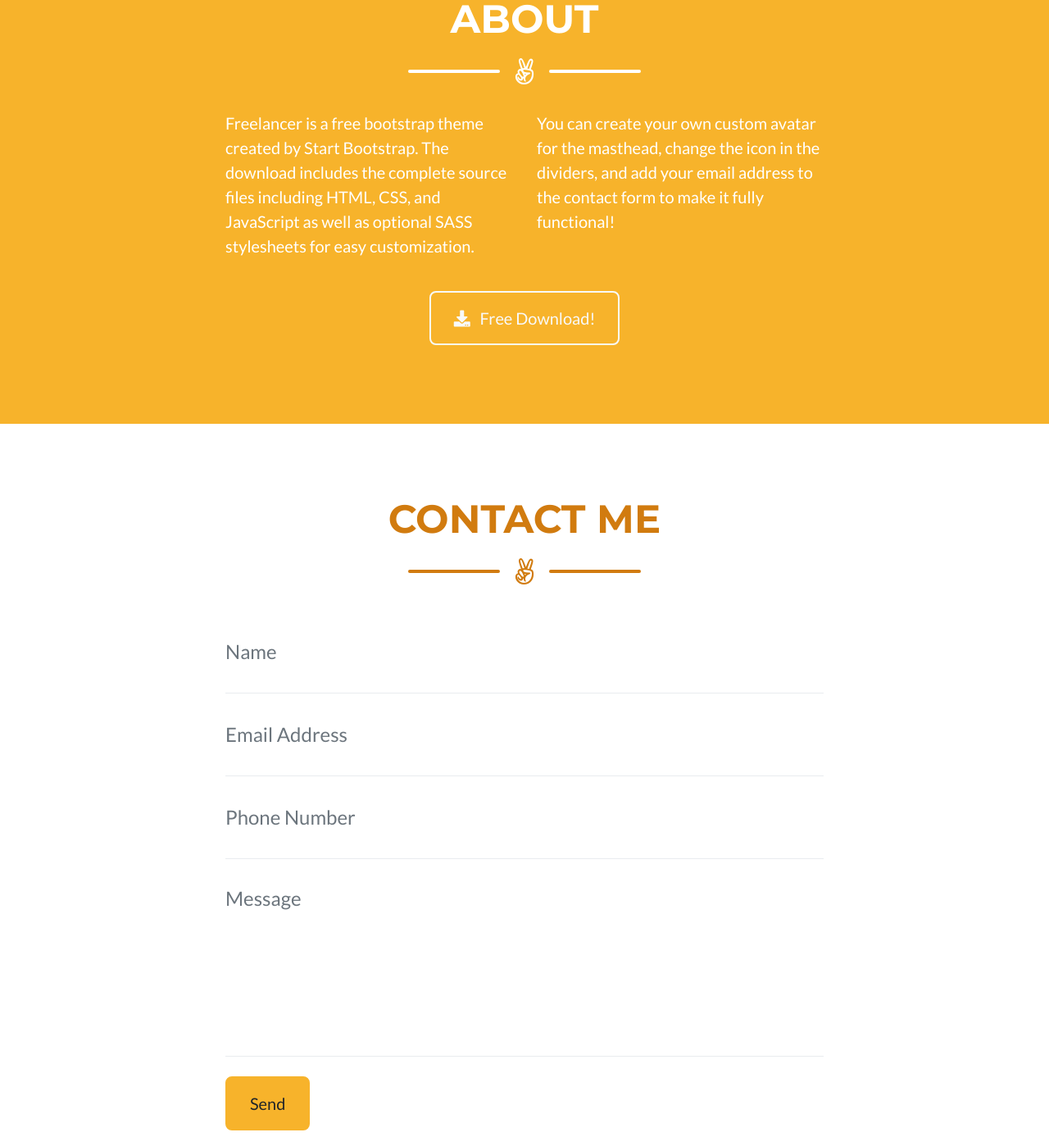
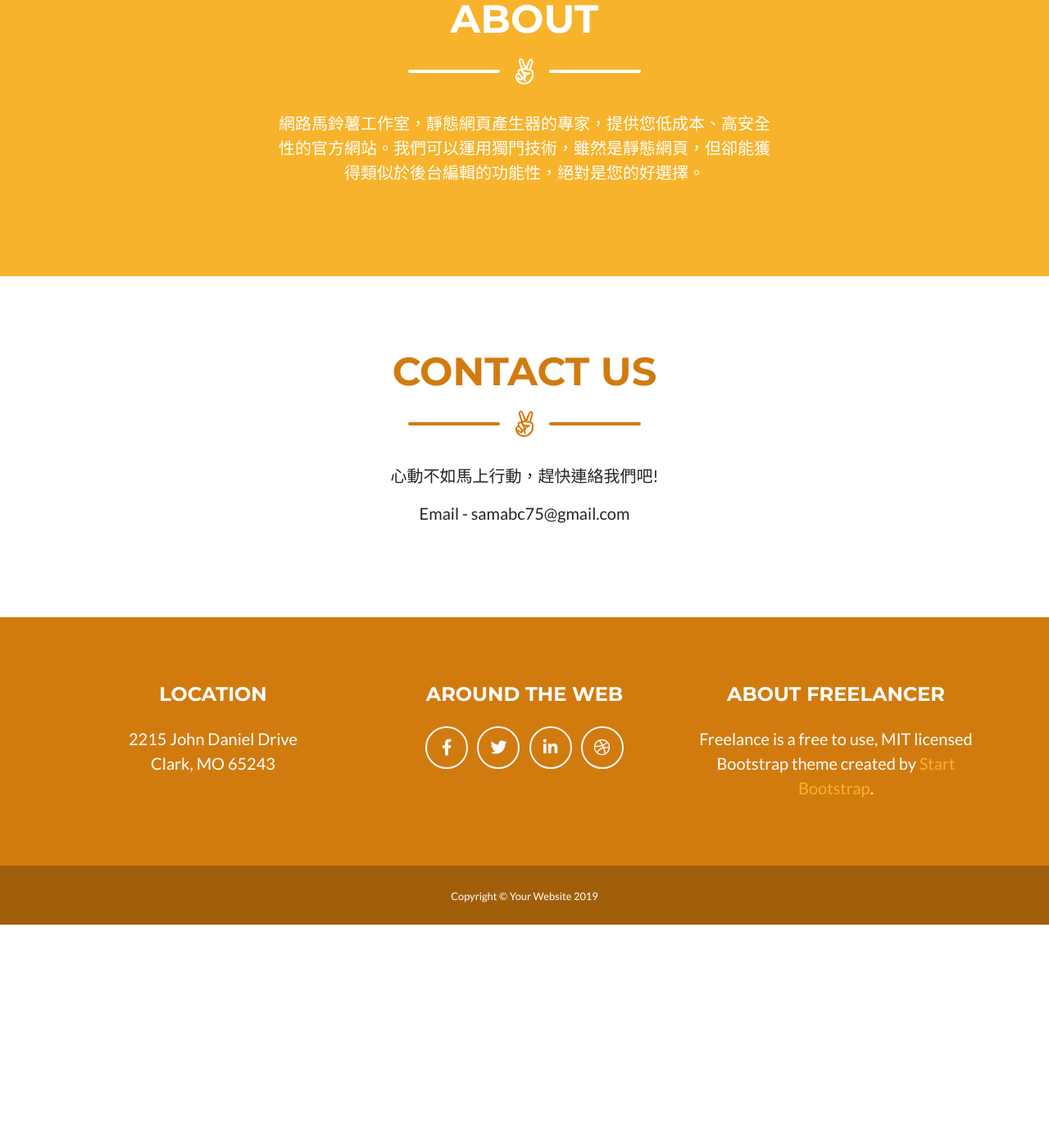
Before and after one commit to Bluebell3310/NetPotato, a plain HTML site: page index.html in a window 1280 px wide. Shown: the part 1395-2793 px from the top of the page at 82% size. After the commit the page ends 2523 px from the top, so only its background shows below. Drawn offline with Linux system fonts and the light colour scheme.

Commit message:
改了很多

```diff
--- a/index.html
+++ b/index.html
@@ -151,22 +151,10 @@
       </div>
 
       <!-- About Section Content -->
-      <div class="row">
-        <div class="col-lg-4 ml-auto">
-          <p class="lead">Freelancer is a free bootstrap theme created by Start Bootstrap. The download includes the complete source files including HTML, CSS, and JavaScript as well as optional SASS stylesheets for easy customization.</p>
-        </div>
-        <div class="col-lg-4 mr-auto">
-          <p class="lead">You can create your own custom avatar for the masthead, change the icon in the dividers, and add your email address to the contact form to make it fully functional!</p>
-        </div>
+      <div class="col-lg-7 mx-auto text-center">
+        <p class="lead">網路馬鈴薯工作室，靜態網頁產生器的專家，提供您低成本、高安全性的官方網站。我們可以運用獨門技術，雖然是靜態網頁，但卻能獲得類似於後台編輯的功能性，絕對是您的好選擇。</p>
       </div>
 
-      <!-- About Section Button -->
-      <div class="text-center mt-4">
-        <a class="btn btn-xl btn-outline-light" href="https://startbootstrap.com/themes/freelancer/">
-          <i class="fas fa-download mr-2"></i>
-          Free Download!
-        </a>
-      </div>
 
     </div>
   </section>
@@ -176,7 +164,7 @@
     <div class="container">
 
       <!-- Contact Section Heading -->
-      <h2 class="page-section-heading text-center text-uppercase text-secondary mb-0">Contact Me</h2>
+      <h2 class="page-section-heading text-center text-uppercase text-secondary mb-0">Contact Us</h2>
 
       <!-- Icon Divider -->
       <div class="divider-custom">
@@ -187,46 +175,9 @@
         <div class="divider-custom-line"></div>
       </div>
 
-      <!-- Contact Section Form -->
-      <div class="row">
-        <div class="col-lg-8 mx-auto">
-          <!-- To configure the contact form email address, go to mail/contact_me.php and update the email address in the PHP file on line 19. -->
-          <form name="sentMessage" id="contactForm" novalidate="novalidate">
-            <div class="control-group">
-              <div class="form-group floating-label-form-group controls mb-0 pb-2">
-                <label>Name</label>
-                <input class="form-control" id="name" type="text" placeholder="Name" required="required" data-validation-required-message="Please enter your name.">
-                <p class="help-block text-danger"></p>
-              </div>
-            </div>
-            <div class="control-group">
-              <div class="form-group floating-label-form-group controls mb-0 pb-2">
-                <label>Email Address</label>
-                <input class="form-control" id="email" type="email" placeholder="Email Address" required="required" data-validation-required-message="Please enter your email address.">
-                <p class="help-block text-danger"></p>
-              </div>
-            </div>
-            <div class="control-group">
-              <div class="form-group floating-label-form-group controls mb-0 pb-2">
-                <label>Phone Number</label>
-                <input class="form-control" id="phone" type="tel" placeholder="Phone Number" required="required" data-validation-required-message="Please enter your phone number.">
-                <p class="help-block text-danger"></p>
-              </div>
-            </div>
-            <div class="control-group">
-              <div class="form-group floating-label-form-group controls mb-0 pb-2">
-                <label>Message</label>
-                <textarea class="form-control" id="message" rows="5" placeholder="Message" required="required" data-validation-required-message="Please enter a message."></textarea>
-                <p class="help-block text-danger"></p>
-              </div>
-            </div>
-            <br>
-            <div id="success"></div>
-            <div class="form-group">
-              <button type="submit" class="btn btn-primary btn-xl" id="sendMessageButton">Send</button>
-            </div>
-          </form>
-        </div>
+      <div class="col-lg-7 mx-auto text-center">
+        <p class="lead">心動不如馬上行動，趕快連絡我們吧!</p>
+        <p class="lead">Email - samabc75@gmail.com</p>
       </div>
 
     </div>
```
